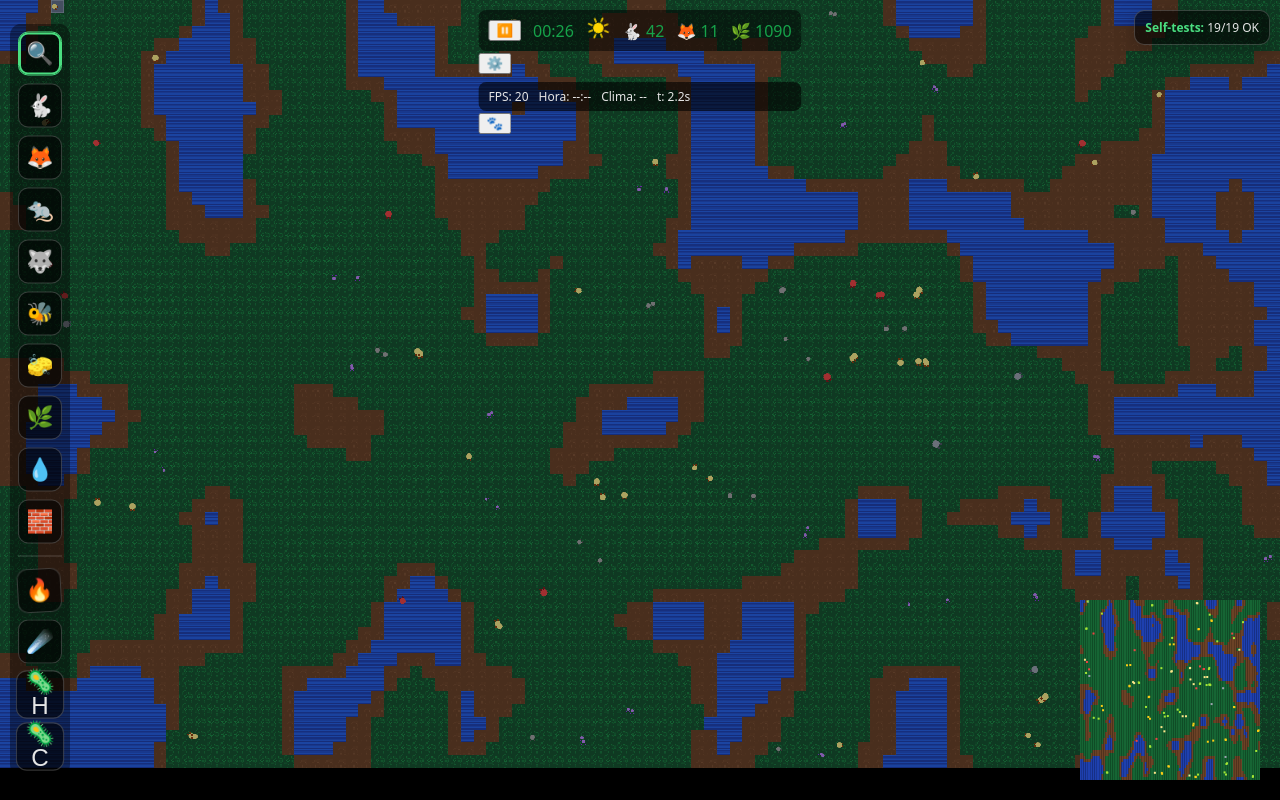
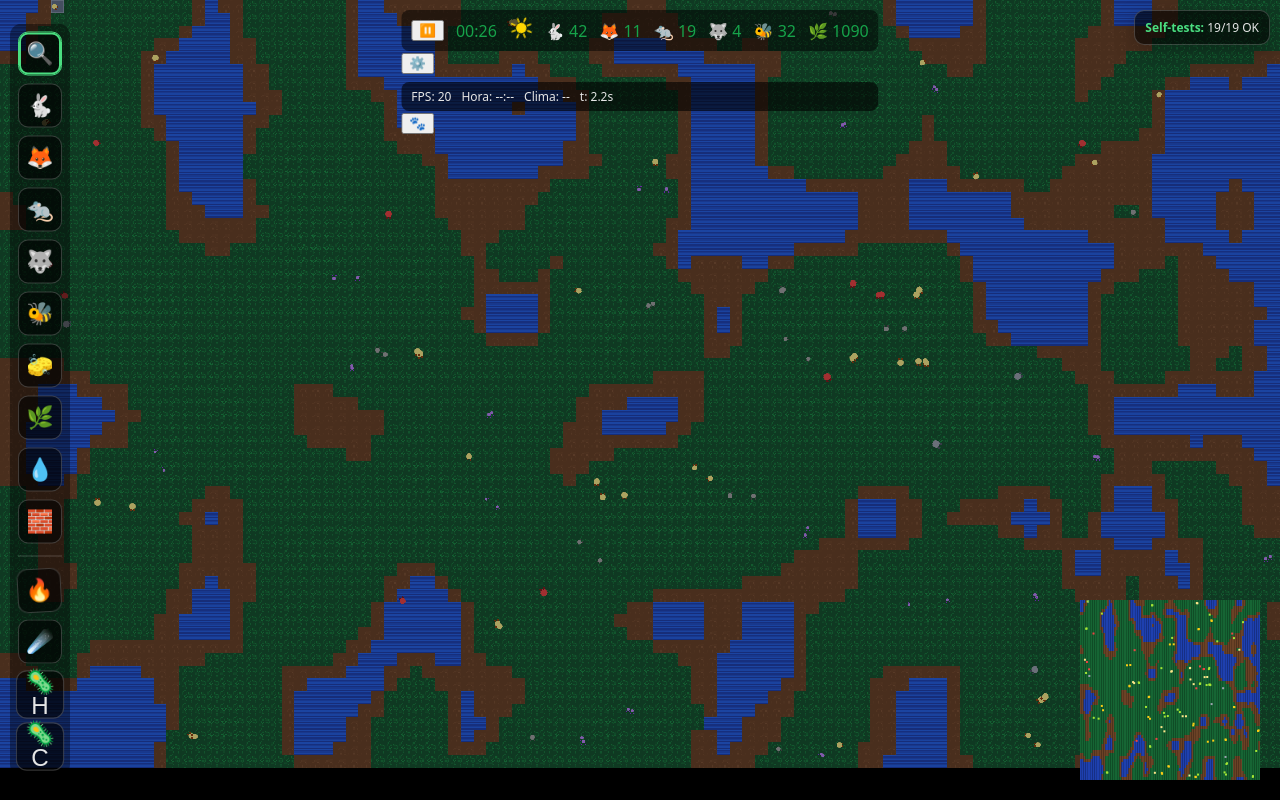
Before and after one commit to bryzarof/ecosim, a website built with Vite: page index.html in a window 1280 px wide. Built offline with nearby package versions, Linux system fonts and the light colour scheme; animation ran at ten frames a second.

Commit message:
Add new HUD counters for additional species

```diff
--- a/hud.js
+++ b/hud.js
@@ -40,6 +40,36 @@ export function initHUD(state) {
   carn.appendChild(carnCount);
   hud.appendChild(carn);
 
+  const rodent = document.createElement('span');
+  rodent.className = 'stat';
+  rodent.title = 'Roedores';
+  rodent.appendChild(document.createTextNode('🐀 '));
+  const rodentCount = document.createElement('span');
+  rodentCount.id = 'rodentCount';
+  rodentCount.textContent = '0';
+  rodent.appendChild(rodentCount);
+  hud.appendChild(rodent);
+
+  const wolf = document.createElement('span');
+  wolf.className = 'stat';
+  wolf.title = 'Lobos';
+  wolf.appendChild(document.createTextNode('🐺 '));
+  const wolfCount = document.createElement('span');
+  wolfCount.id = 'wolfCount';
+  wolfCount.textContent = '0';
+  wolf.appendChild(wolfCount);
+  hud.appendChild(wolf);
+
+  const pollinator = document.createElement('span');
+  pollinator.className = 'stat';
+  pollinator.title = 'Polinizadores';
+  pollinator.appendChild(document.createTextNode('🐝 '));
+  const pollinatorCount = document.createElement('span');
+  pollinatorCount.id = 'pollinatorCount';
+  pollinatorCount.textContent = '0';
+  pollinator.appendChild(pollinatorCount);
+  hud.appendChild(pollinator);
+
   const plant = document.createElement('span');
   plant.className = 'stat';
   plant.title = 'Plantas densas';
@@ -59,7 +89,7 @@ export function initHUD(state) {
     }
   });
 
-  state.hud = { playBtn, clock, weather, herbCount, carnCount, plantCount };
+  state.hud = { playBtn, clock, weather, herbCount, carnCount, plantCount, rodentCount, wolfCount, pollinatorCount };
   state.hudPrevWeather = -1;
 }
 
@@ -69,12 +99,18 @@ export function updateHUD(state) {
 
   const herb = state.animals.filter(a => a.sp === 'HERB').length;
   const carn = state.animals.filter(a => a.sp === 'CARN').length;
+  const rodent = state.animals.filter(a => a.sp === 'RODENT').length;
+  const wolf = state.animals.filter(a => a.sp === 'WOLF').length;
+  const pollinator = state.animals.filter(a => a.sp === 'POLLINATOR').length;
   let plants = 0;
   for (let i = 0; i < state.terrain.length; i++) {
     if (state.terrain[i] === state.BIOME.GRASS && state.plant[i] > 0.33) plants++;
   }
   hud.herbCount.textContent = herb;
   hud.carnCount.textContent = carn;
+  hud.rodentCount.textContent = rodent;
+  hud.wolfCount.textContent = wolf;
+  hud.pollinatorCount.textContent = pollinator;
   hud.plantCount.textContent = plants;
 
   const dayT = (state.worldTime % state.DAY_LENGTH_SEC) / state.DAY_LENGTH_SEC;
--- a/public/styles/hud.css
+++ b/public/styles/hud.css
@@ -4,4 +4,5 @@
   display: flex;
   align-items: center;
   padding: 8px 12px;
+  gap: 8px;
 }
```
